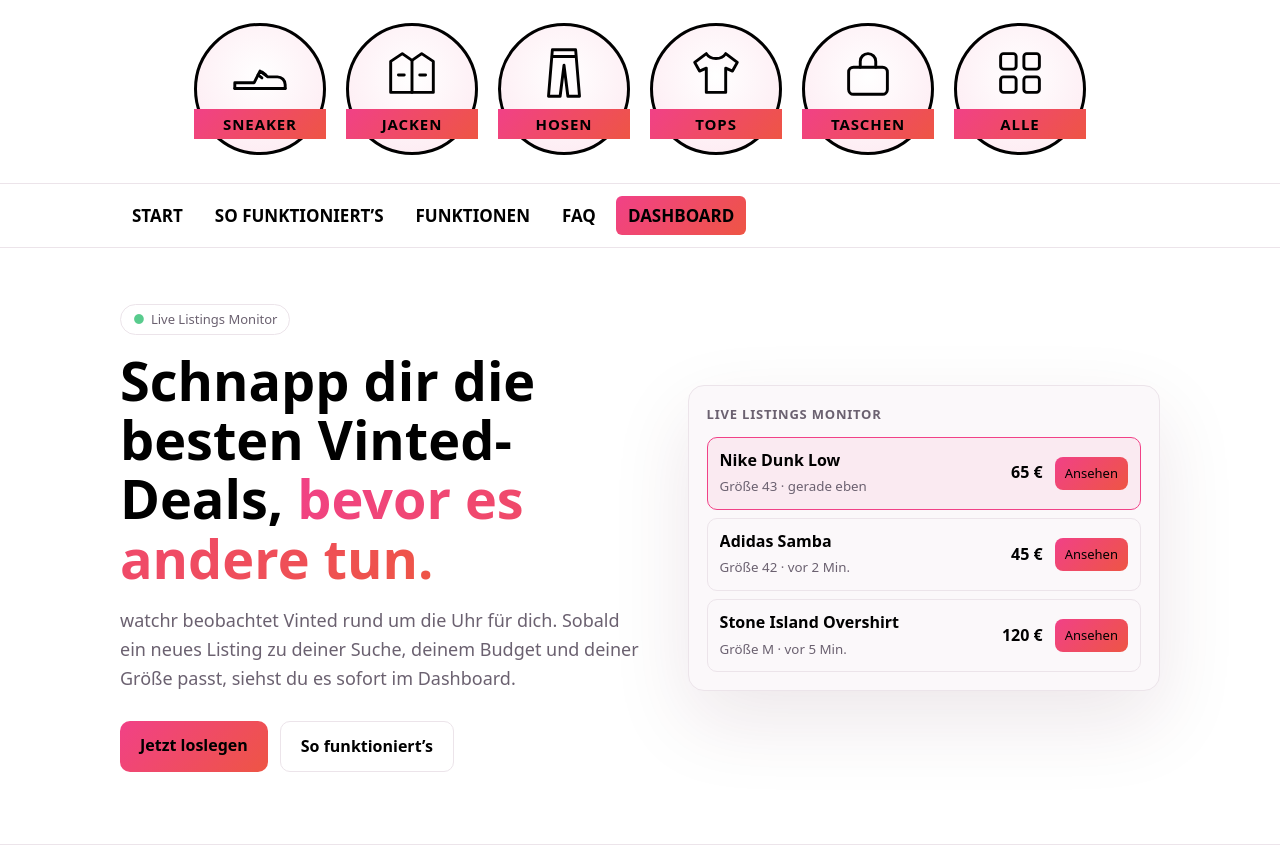
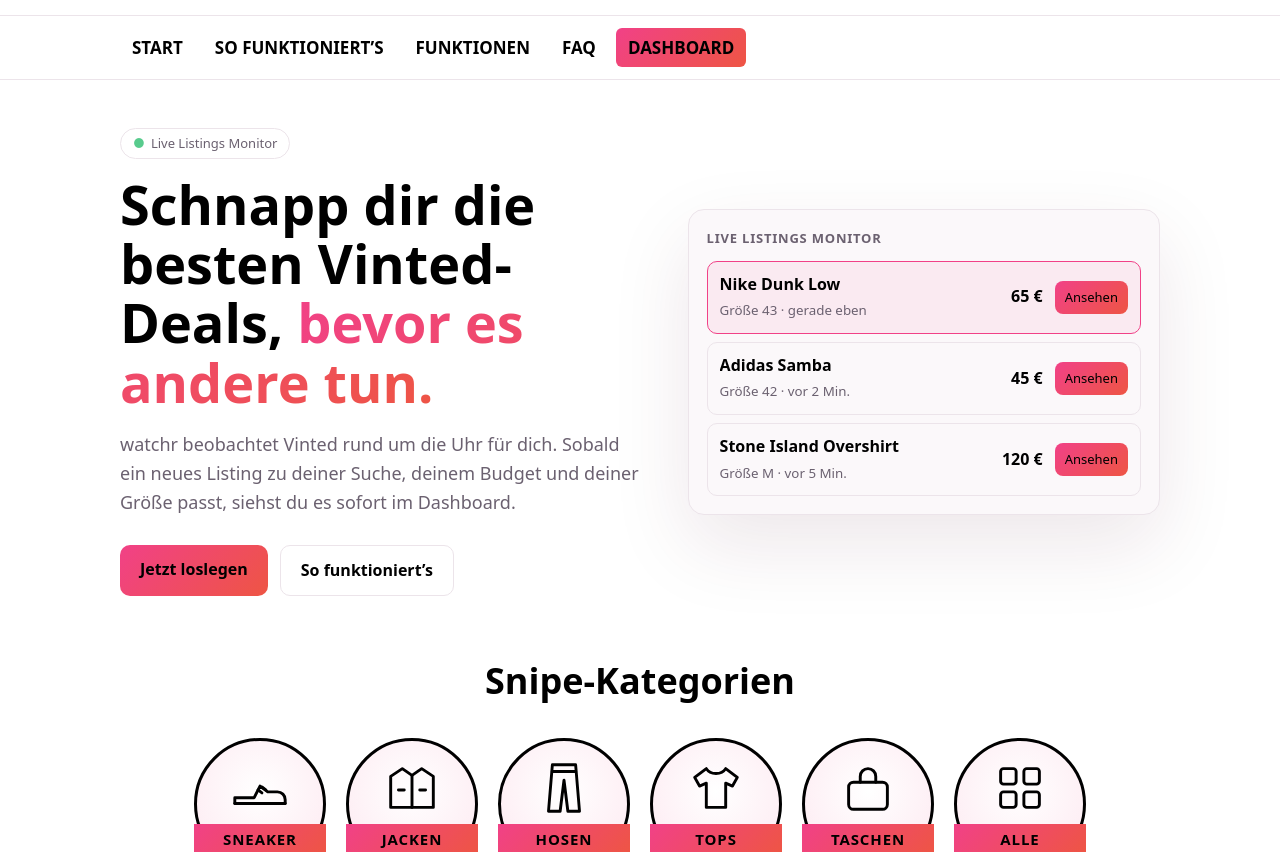
Before and after one commit to pie-hue43/watcher, a website: page public/landing.html in a window 1280 px wide. Shown: the part 97-949 px from the top of the page. Drawn offline with Linux system fonts and the light colour scheme.

Commit message:
Landingpage: Menü unter Logo, Kategorien unter den Einstieg
Co-Authored-By: Claude Opus 5.5 (1M context) <noreply@anthropic.com>
Claude-Session: https://claude.ai/code/session_01Jm3EMbCc8qq6Qj2dKo6KDy

```diff
--- a/public/landing.html
+++ b/public/landing.html
@@ -26,7 +26,7 @@
     .btn.ghost { background: transparent; border: 1px solid var(--line); color: var(--text); }
     .btn.small { padding: 8px 14px; font-size: 14px; }
 
-    .hero { display: grid; grid-template-columns: 1.1fr 1fr; gap: 48px; align-items: center; padding: 56px 0 72px; }
+    .hero { display: grid; grid-template-columns: 1.1fr 1fr; gap: 48px; align-items: center; padding: 48px 0 56px; }
     .pill { display: inline-block; font-size: 13px; padding: 4px 12px; border: 1px solid var(--line); border-radius: 999px; color: var(--muted); }
     .pill::before { content: "●"; color: var(--ok); margin-right: 6px; }
     h1 { font-size: clamp(34px, 5vw, 54px); line-height: 1.1; margin: 16px 0; }
@@ -77,6 +77,8 @@
     @keyframes ticker { to { transform: translateX(-50%); } }
 
     /* Kategorie-Kreise */
+    .cats-wrap { padding: 0 0 56px; }
+    .cats-title { text-align: center; margin: 0 0 20px; }
     .cats { display: flex; justify-content: center; gap: 20px; flex-wrap: wrap; padding: 8px 0 28px; }
     .cat { position: relative; display: grid; place-items: center; width: 132px; height: 132px; border-radius: 50%;
       border: 3px solid var(--text); background: radial-gradient(circle at 50% 40%, #fff, #fde8f0); text-decoration: none; color: #000;
@@ -106,14 +108,6 @@
     <nav>
       <a class="logo" href="#"><svg class="mark" aria-hidden="true" xmlns="http://www.w3.org/2000/svg" viewBox="0 0 80 80"><rect width="80" height="80" rx="18" fill="#f14187"/><path d="M15 24 L28 58 L40 33 L52 58 L65 24" fill="none" stroke="#000" stroke-width="9" stroke-linecap="round" stroke-linejoin="round"/></svg><span>watch<span class="hl">r</span></span></a>
     </nav>
-    <div class="cats" id="kategorien" aria-label="Kategorien">
-      <a class="cat" href="./?q=Sneaker"><svg viewBox="0 0 64 64" fill="none" stroke="#000" stroke-width="3" stroke-linejoin="round" stroke-linecap="round" aria-hidden="true"><path d="M6 42h20l6-12 8 6h10a8 8 0 0 1 8 8v4H6z"/><path d="M6 48h52"/><path d="M30 34l4 3M34 31l4 3"/></svg><span>Sneaker</span></a>
-      <a class="cat" href="./?q=Jacke"><svg viewBox="0 0 64 64" fill="none" stroke="#000" stroke-width="3" stroke-linejoin="round" stroke-linecap="round" aria-hidden="true"><path d="M22 12l10 7 10-7 12 8v32H10V20z"/><path d="M32 19v33"/><path d="M18 34h6M40 34h6"/></svg><span>Jacken</span></a>
-      <a class="cat" href="./?q=Hose"><svg viewBox="0 0 64 64" fill="none" stroke="#000" stroke-width="3" stroke-linejoin="round" stroke-linecap="round" aria-hidden="true"><path d="M20 8h24l4 48H36l-4-32-4 32H16z"/><path d="M20 15h24"/></svg><span>Hosen</span></a>
-      <a class="cat" href="./?q=Pullover"><svg viewBox="0 0 64 64" fill="none" stroke="#000" stroke-width="3" stroke-linejoin="round" stroke-linecap="round" aria-hidden="true"><path d="M22 12l-12 9 5 9 7-3v25h20V27l7 3 5-9-12-9c-3 5-7 5-10 5s-7 0-10-5z"/></svg><span>Tops</span></a>
-      <a class="cat" href="./?q=Tasche"><svg viewBox="0 0 64 64" fill="none" stroke="#000" stroke-width="3" stroke-linejoin="round" stroke-linecap="round" aria-hidden="true"><rect x="12" y="26" width="40" height="28" rx="5"/><path d="M24 26v-6a8 8 0 0 1 16 0v6"/></svg><span>Taschen</span></a>
-      <a class="cat" href="./"><svg viewBox="0 0 64 64" fill="none" stroke="#000" stroke-width="3" stroke-linejoin="round" stroke-linecap="round" aria-hidden="true"><rect x="12" y="12" width="16" height="16" rx="3"/><rect x="36" y="12" width="16" height="16" rx="3"/><rect x="12" y="36" width="16" height="16" rx="3"/><rect x="36" y="36" width="16" height="16" rx="3"/></svg><span>Alle</span></a>
-    </div>
   </div>
   <div class="menu">
     <ul>
@@ -144,6 +138,17 @@
         <div class="hit"><div><b>Stone Island Overshirt</b><small>Größe M · vor 5 Min.</small></div><span class="price">120 €</span><span class="go">Ansehen</span></div>
       </div>
     </header>
+    <div class="cats-wrap">
+      <h2 class="cats-title">Snipe-Kategorien</h2>
+      <div class="cats" id="kategorien" aria-label="Kategorien">
+      <a class="cat" href="./?q=Sneaker"><svg viewBox="0 0 64 64" fill="none" stroke="#000" stroke-width="3" stroke-linejoin="round" stroke-linecap="round" aria-hidden="true"><path d="M6 42h20l6-12 8 6h10a8 8 0 0 1 8 8v4H6z"/><path d="M6 48h52"/><path d="M30 34l4 3M34 31l4 3"/></svg><span>Sneaker</span></a>
+      <a class="cat" href="./?q=Jacke"><svg viewBox="0 0 64 64" fill="none" stroke="#000" stroke-width="3" stroke-linejoin="round" stroke-linecap="round" aria-hidden="true"><path d="M22 12l10 7 10-7 12 8v32H10V20z"/><path d="M32 19v33"/><path d="M18 34h6M40 34h6"/></svg><span>Jacken</span></a>
+      <a class="cat" href="./?q=Hose"><svg viewBox="0 0 64 64" fill="none" stroke="#000" stroke-width="3" stroke-linejoin="round" stroke-linecap="round" aria-hidden="true"><path d="M20 8h24l4 48H36l-4-32-4 32H16z"/><path d="M20 15h24"/></svg><span>Hosen</span></a>
+      <a class="cat" href="./?q=Pullover"><svg viewBox="0 0 64 64" fill="none" stroke="#000" stroke-width="3" stroke-linejoin="round" stroke-linecap="round" aria-hidden="true"><path d="M22 12l-12 9 5 9 7-3v25h20V27l7 3 5-9-12-9c-3 5-7 5-10 5s-7 0-10-5z"/></svg><span>Tops</span></a>
+      <a class="cat" href="./?q=Tasche"><svg viewBox="0 0 64 64" fill="none" stroke="#000" stroke-width="3" stroke-linejoin="round" stroke-linecap="round" aria-hidden="true"><rect x="12" y="26" width="40" height="28" rx="5"/><path d="M24 26v-6a8 8 0 0 1 16 0v6"/></svg><span>Taschen</span></a>
+      <a class="cat" href="./"><svg viewBox="0 0 64 64" fill="none" stroke="#000" stroke-width="3" stroke-linejoin="round" stroke-linecap="round" aria-hidden="true"><rect x="12" y="12" width="16" height="16" rx="3"/><rect x="36" y="12" width="16" height="16" rx="3"/><rect x="12" y="36" width="16" height="16" rx="3"/><rect x="36" y="36" width="16" height="16" rx="3"/></svg><span>Alle</span></a>
+    </div>
+    </div>
   </div>
 
   <section id="so-funktionierts">
```
Also changed, not shown: landing-screenshot.png.
